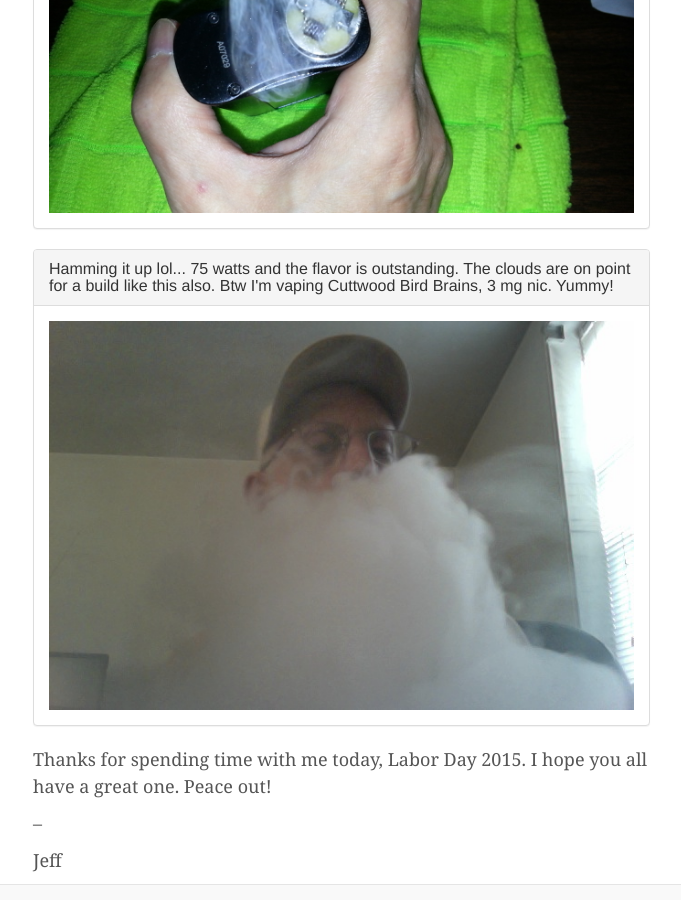
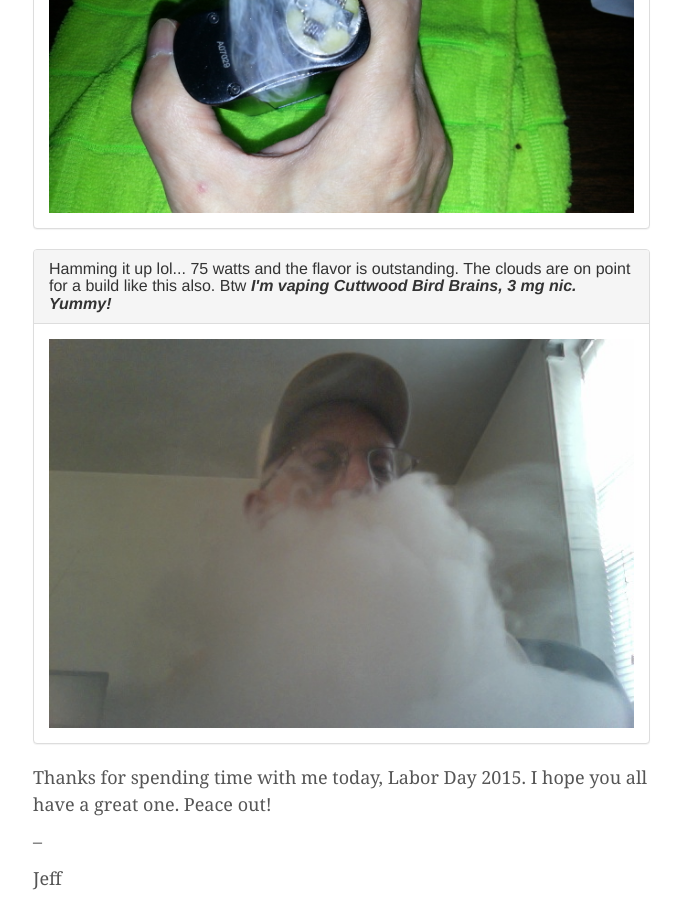
Before and after one commit to mistofeden/mistofeden.github.io, a Jekyll site: the page built from posts/myblog/_posts/2015-09-07-velocity-3.2ohm-build.markdown, in a window 1280 px wide and 900 px high, scrolled down 5387 px. Shown: the whole window, without its empty margins (137-818 px from the left). Built offline with Jekyll 4.4.1, drawn with Linux system fonts in a browser that asks for light colours; some of the changed text lies outside the part shown.

Commit message:
Fixed markdown.

```diff
--- a/posts/myblog/_posts/2015-09-07-velocity-3.2ohm-build.markdown
+++ b/posts/myblog/_posts/2015-09-07-velocity-3.2ohm-build.markdown
@@ -11,7 +11,7 @@ Being that today is Labor Day here in the States, I decided to rebuild my Veloci
 
 I measured the wire to find that **_it has an average twist pitch of around 1 mm_**. Knowing the twist pitch is important because Steam Engine uses this number in its calculation for parallel/twisted wire. If you're interested, you can follow this link to **[Steam Engine](//www.steam-engine.org/coil.asp?p=roundmulti&tp=1&s=dp&r=0.35&str=2&awg=26&id=3.5&ll=1)** to see my calculation for this build. From experience **_I've learned that Steam Engine is off somewhat when calculating for parallel/twisted wire_**. So I added two more full wraps to what it indicated and even with 8 wraps it came out to only .32 ohms, short of Steam Engine's calculation of .35 ohms, but closer to what I expected anyway and I am quite happy with it.
 
-**_ For flavor builds I prefer a larger inner diameter than I normally use for cloud builds_**, so I chose to use an inner diameter of 3.5 mm for these coils. I really like these larger inner diameter coils for flavor builds. They allow me to stuff quite a bit of cotton in them and they will hold a lot of liquid. Speaking of cotton, **_I am using Cotton Bacon v2 for this build_** because I just love this cotton.
+**_For flavor builds I prefer a larger inner diameter than I normally use for cloud builds_**, so I chose to use an inner diameter of 3.5 mm for these coils. I really like these larger inner diameter coils for flavor builds. They allow me to stuff quite a bit of cotton in them and they will hold a lot of liquid. Speaking of cotton, **_I am using Cotton Bacon v2 for this build_** because I just love this cotton.
 
 Here are some pictures I took while I was buidling the Velocity RDA clone by Tobeco:
 
@@ -108,7 +108,7 @@ Here are some pictures I took while I was buidling the Velocity RDA clone by Tob
 
 <div class="panel panel-default">
   <div class="panel-heading">
-    <h3 class="panel-title">Hamming it up lol... 75 watts and the flavor is outstanding. The clouds are on point for a build like this also. Btw I'm vaping Cuttwood Bird Brains, 3 mg nic. Yummy!</h3>
+    <h3 class="panel-title">Hamming it up lol... 75 watts and the flavor is outstanding. The clouds are on point for a build like this also. Btw <strong><i>I'm vaping Cuttwood Bird Brains, 3 mg nic. Yummy!</i></strong></h3>
   </div>
   <div class="panel-body">
     <img class="img-responsive" src="{{ "/images/posts/11.jpg" | prepend: site.baseurl }}" alt="hamming it up for the camera lol"/>
```
